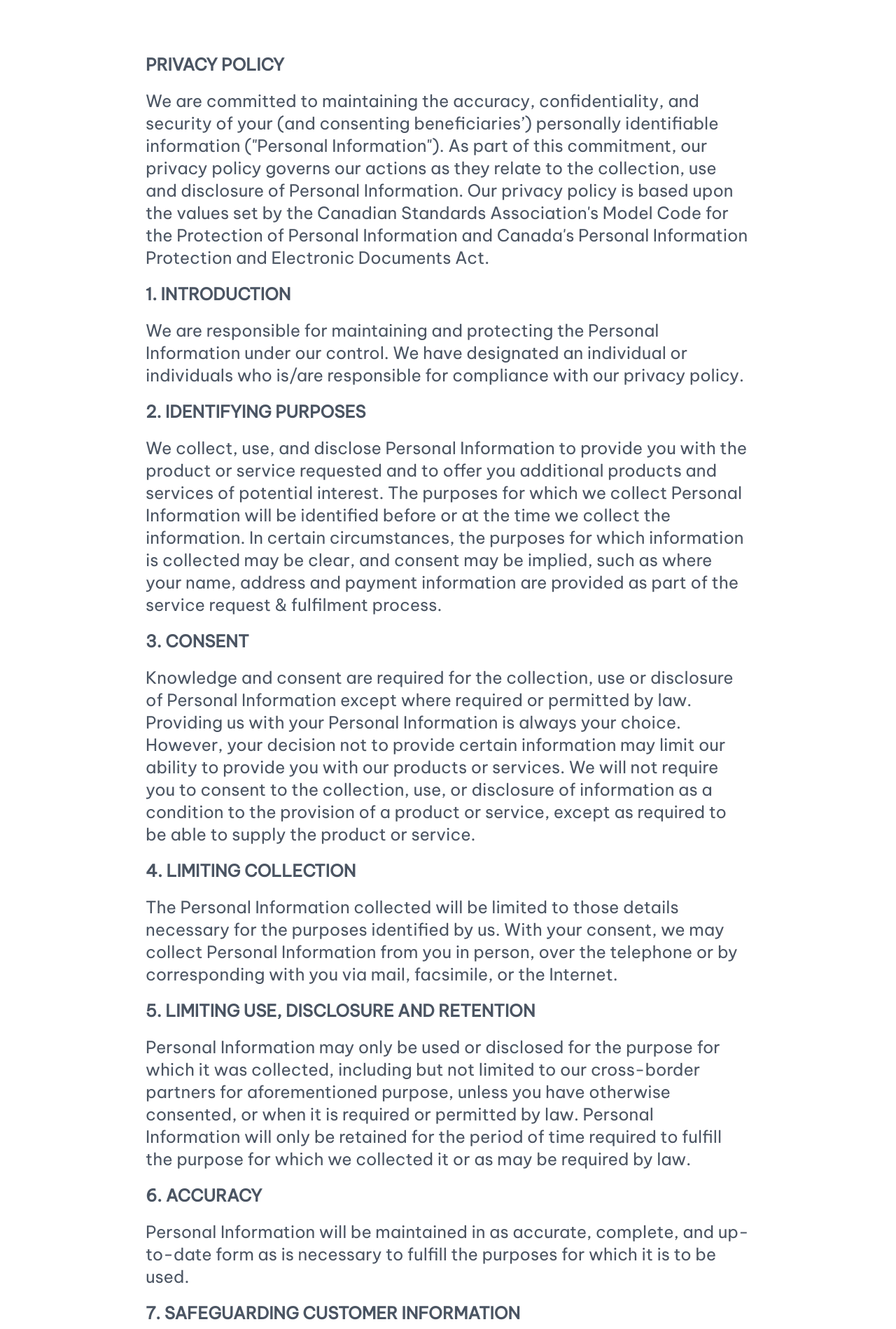
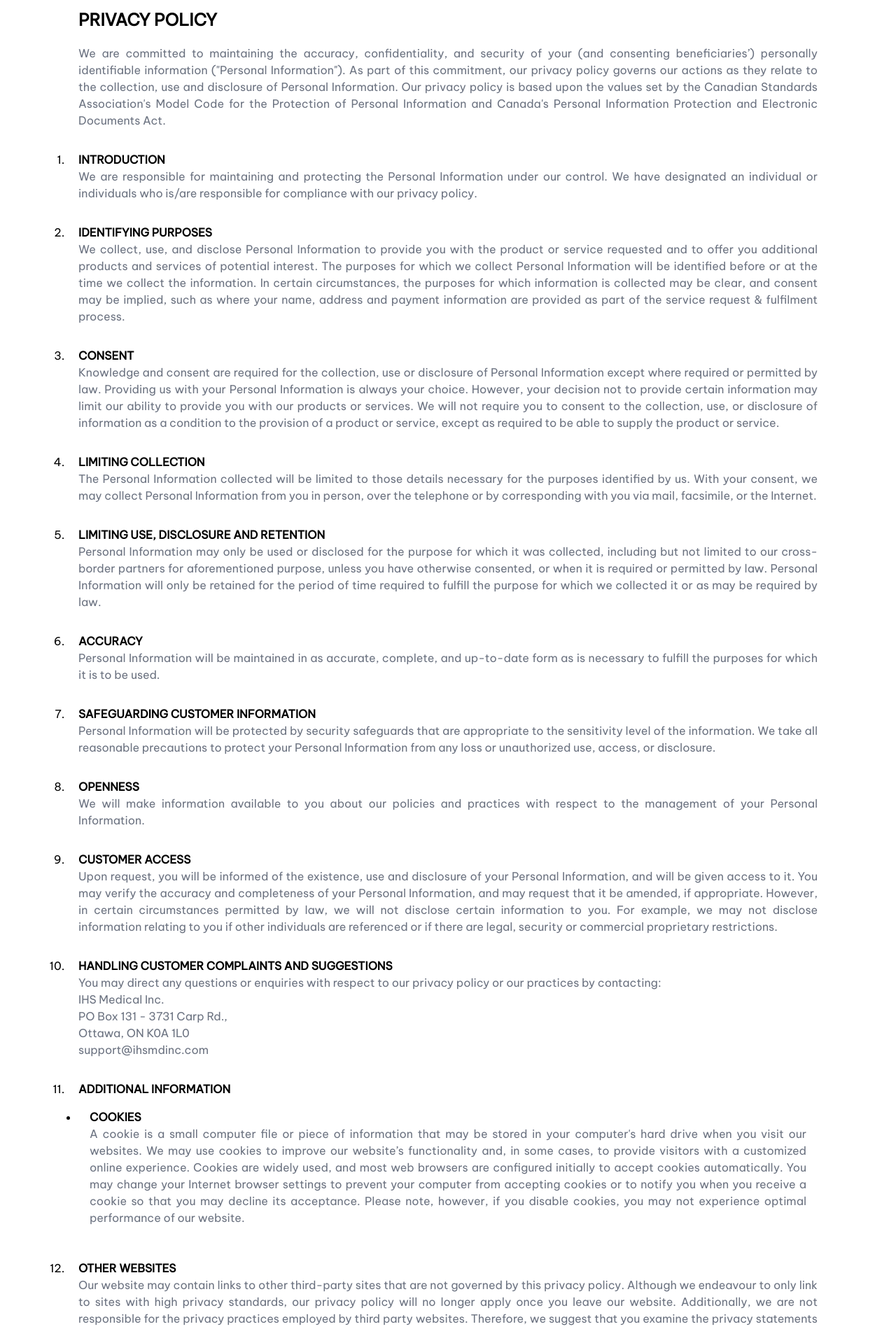
Before and after one commit to ihsidna/ihs-frontend, a React (Create React App) app: page /privacy-policy in a window 1280 px wide. Shown: the part 700-2599 px from the top of the page at 70% size. Built offline with nearby package versions, Linux system fonts and the light colour scheme; no server answers; what react-topbar-progress-indicator would draw is missing.

Commit message:
refactor - privacy policy responsiveness refactor

```diff
--- a/src/components/website/privacy/Privacy.jsx
+++ b/src/components/website/privacy/Privacy.jsx
@@ -2,95 +2,115 @@ import React from 'react';
 
 const Privacy = () => {
 	return (
-		<div className="md:py-40 pb-20 pt-8">
-			<div className="md:mx-52 mx-8 text-gray-600 md:text-2xl text-lg leading-relaxed">
-				<p className="my-5 uppercase font-semibold">PRIVACY POLICY</p>
+		<div className="md:py-20 pb-20 pt-8">
+			<div className="md:mx-8 sm:mx-12 lg:mx-24 text-justify">
+				<li className="list-none">
+					<p className="my-5 uppercase font-bold text-2xl">Privacy Policy</p>
 
-				<p className="my-5">We are committed to maintaining the accuracy, confidentiality, and security of your (and
+					<p className="text-gray-500 font-thin">We are committed to maintaining the accuracy, confidentiality, and security of your (and
 						consenting beneficiaries’) personally identifiable information (&quot;Personal Information&quot;). As part
 						of this commitment, our privacy policy governs our actions as they relate to the collection, use
 						and disclosure of Personal Information. Our privacy policy is based upon the values set by the
 						Canadian Standards Association&#39;s Model Code for the Protection of Personal Information and
 						Canada&#39;s Personal Information Protection and Electronic Documents Act.</p>
+				</li>
 
-				<p className="my-5 uppercase font-semibold">1. Introduction</p>
-
-				<p className="my-5">We are responsible for maintaining and protecting the Personal Information under our control.
+				<ol className="list-decimal">
+					<li>
+						<p className="uppercase font-bold">Introduction</p>
+						<p className="text-gray-500 font-thin">We are responsible for maintaining and protecting the Personal Information under our control.
 							We have designated an individual or individuals who is/are responsible for compliance with our
 							privacy policy.</p>
+					</li>
 
-				<p className="my-5 uppercase font-semibold">2. Identifying Purposes</p>
-
-				<p className="my-5">We collect, use, and disclose Personal Information to provide you with the product or service
+					<li>
+						<p className="uppercase font-bold">Identifying Purposes</p>
+						<p className="text-gray-500 font-thin">We collect, use, and disclose Personal Information to provide you with the product or service
 							requested and to offer you additional products and services of potential interest. The purposes
 							for which we collect Personal Information will be identified before or at the time we collect the
 							information. In certain circumstances, the purposes for which information is collected may be
 							clear, and consent may be implied, such as where your name, address and payment
 							information are provided as part of the service request &amp; fulfilment process.</p>
+					</li>
 
-				<p className="my-5 uppercase font-semibold">3. Consent</p>
+					<li>
+						<p className="uppercase font-bold">Consent</p>
 
-				<p className="my-5">Knowledge and consent are required for the collection, use or disclosure of Personal
+						<p className="text-gray-500 font-thin">Knowledge and consent are required for the collection, use or disclosure of Personal
 							Information except where required or permitted by law. Providing us with your Personal
 							Information is always your choice. However, your decision not to provide certain information
 							may limit our ability to provide you with our products or services. We will not require you to
 							consent to the collection, use, or disclosure of information as a condition to the provision of a
 							product or service, except as required to be able to supply the product or service.</p>
+					</li>
 
-				<p className="my-5 uppercase font-semibold">4. Limiting Collection</p>
+					<li>
+						<p className="uppercase font-bold">Limiting Collection</p>
 
-				<p className="my-5">The Personal Information collected will be limited to those details necessary for the purposes
+						<p className="text-gray-500 font-thin">The Personal Information collected will be limited to those details necessary for the purposes
 							identified by us. With your consent, we may collect Personal Information from you in person,
 							over the telephone or by corresponding with you via mail, facsimile, or the Internet.</p>
+					</li>
 
-				<p className="my-5 uppercase font-semibold">5. Limiting Use, Disclosure and Retention</p>
+					<li>
+						<p className="uppercase font-bold">Limiting Use, Disclosure and Retention</p>
 
-				<p className="my-5">Personal Information may only be used or disclosed for the purpose for which it was collected,
+						<p className="text-gray-500 font-thin">Personal Information may only be used or disclosed for the purpose for which it was collected,
 							including but not limited to our cross-border partners for aforementioned purpose, unless you
 							have otherwise consented, or when it is required or permitted by law. Personal Information will
 							only be retained for the period of time required to fulfill the purpose for which we collected it
 							or as may be required by law.</p>
+					</li>
 
-				<p className="my-5 uppercase font-semibold">6. Accuracy</p>
+					<li>
+						<p className="uppercase font-bold">Accuracy</p>
 
-				<p className="my-5">Personal Information will be maintained in as accurate, complete, and up-to-date form as is
+						<p className="text-gray-500 font-thin">Personal Information will be maintained in as accurate, complete, and up-to-date form as is
 							necessary to fulfill the purposes for which it is to be used.</p>
+					</li>
 
-				<p className="my-5 uppercase font-semibold">7. Safeguarding Customer Information</p>
+					<li>
+						<p className="uppercase font-bold">Safeguarding Customer Information</p>
 
-				<p className="my-5">Personal Information will be protected by security safeguards that are appropriate to the
+						<p className="text-gray-500 font-thin">Personal Information will be protected by security safeguards that are appropriate to the
 							sensitivity level of the information. We take all reasonable precautions to protect your Personal
 							Information from any loss or unauthorized use, access, or disclosure.</p>
+					</li>
 
-				<p className="my-5 uppercase font-semibold">8. Openness</p>
+					<li>
+						<p className="uppercase font-bold">Openness</p>
 
-				<p className="my-5">We will make information available to you about our policies and practices with respect to the
+						<p className="text-gray-500 font-thin">We will make information available to you about our policies and practices with respect to the
 							management of your Personal Information.</p>
+					</li>
 
-				<p className="my-5 uppercase font-semibold">9. Customer Access</p>
+					<li>
+						<p className="uppercase font-bold">Customer Access</p>
 
-				<p className="my-5">Upon request, you will be informed of the existence, use and disclosure of your Personal
+						<p className="text-gray-500 font-thin">Upon request, you will be informed of the existence, use and disclosure of your Personal
 							Information, and will be given access to it. You may verify the accuracy and completeness of
 							your Personal Information, and may request that it be amended, if appropriate. However, in
 							certain circumstances permitted by law, we will not disclose certain information to you. For
 							example, we may not disclose information relating to you if other individuals are referenced or
 							if there are legal, security or commercial proprietary restrictions.</p>
+					</li>
 
-				<p className="my-5 uppercase font-semibold">10. Handling Customer Complaints and Suggestions</p>
-
-				<p className="my-5">You may direct any questions or enquiries with respect to our privacy policy or our practices by
+					<li>
+						<p className="uppercase font-bold">Handling Customer Complaints and Suggestions</p>
+						<p className="text-gray-500 font-thin">You may direct any questions or enquiries with respect to our privacy policy or our practices by
 							contacting:</p>
-
-				<p className="my-5">IHS Medical Inc.<br />
+						<p className="text-gray-500 font-thin">IHS Medical Inc.<br />
 							PO Box 131 - 3731 Carp Rd.,<br />
 							Ottawa, ON K0A 1L0<br />
 							support@ihsmdinc.com<br /></p>
+					</li>
 
-				<p className="my-5 uppercase font-semibold">Additional Information</p>
-
-				<p className="my-5 uppercase font-semibold">Cookies</p>
-
-				<p className="my-5">A cookie is a small computer file or piece of information that may be stored in your computer&#39;s
+					<li>
+						<p className="uppercase font-bold">Additional Information</p>
+						<ul className="list-disc">
+							<li>
+								<p className="uppercase font-bold">Cookies</p>
+								<p className="text-gray-500 font-thin">A cookie is a small computer file or piece of information that may be stored in your computer&#39;s
 									hard drive when you visit our websites. We may use cookies to improve our website’s
 									functionality and, in some cases, to provide visitors with a customized online experience.
 									Cookies are widely used, and most web browsers are configured initially to accept cookies
@@ -98,14 +118,20 @@ const Privacy = () => {
 									accepting cookies or to notify you when you receive a cookie so that you may decline its
 									acceptance. Please note, however, if you disable cookies, you may not experience optimal
 									performance of our website.</p>
+							</li>
+						</ul>
+					</li>
 
-				<p className="my-5 uppercase font-semibold">Other Websites</p>
-				<p className="my-5">Our website may contain links to other third-party sites that are not governed by this privacy
+					<li>
+						<p className="uppercase font-bold">Other Websites</p>
+						<p className="text-gray-500 font-thin">Our website may contain links to other third-party sites that are not governed by this privacy
 							policy. Although we endeavour to only link to sites with high privacy standards, our privacy
 							policy will no longer apply once you leave our website. Additionally, we are not responsible for
 							the privacy practices employed by third party websites. Therefore, we suggest that you
 							examine the privacy statements of those sites to learn how your information may be collected,
 							used, shared, and disclosed.</p>
+					</li>
+				</ol>
 			</div>
 		</div>
 	);
```
Lines whose indentation alone changed are shown as unchanged.
